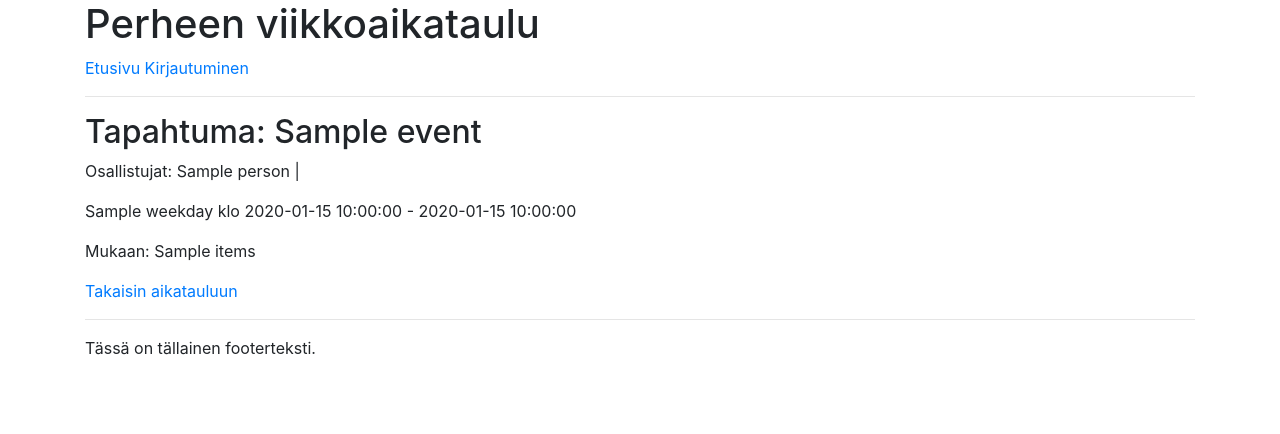
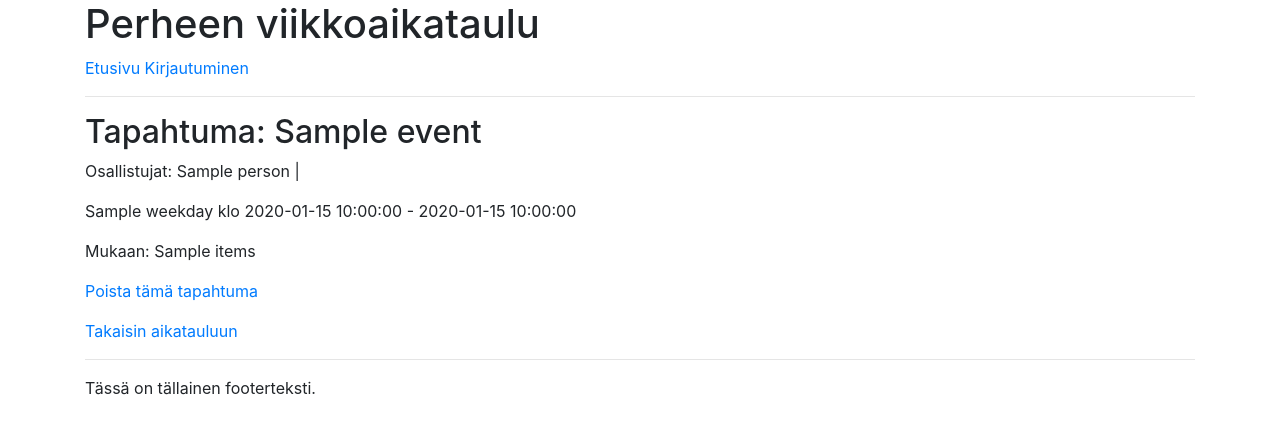
Before and after one commit to eki-77/perheen-viikkoaikataulu, a Flask app: template templates/event.html in a window 1280 px wide. Shown: the top 434 px of the page. Run offline with Flask 3, Linux system fonts and the light colour scheme; the template is opened without the code that fills it: most values are stand-ins (such as "Sample title", 1, 10 or a date in 2020); some libraries are stand-ins or nearby versions.

Commit message:
Insert link for deleting event

```diff
--- a/templates/event.html
+++ b/templates/event.html
@@ -17,6 +17,9 @@
     Mukaan: {{event.items}}
 </p>
 <p>
+    <a href="/calendar/{{cal_id}}/event/{{event.id}}/delete">Poista tämä tapahtuma</a>
+</p>
+<p>
     <a href="/calendar/{{cal_id}}">Takaisin aikatauluun</a>
 </p>
 {% endblock %}
```
